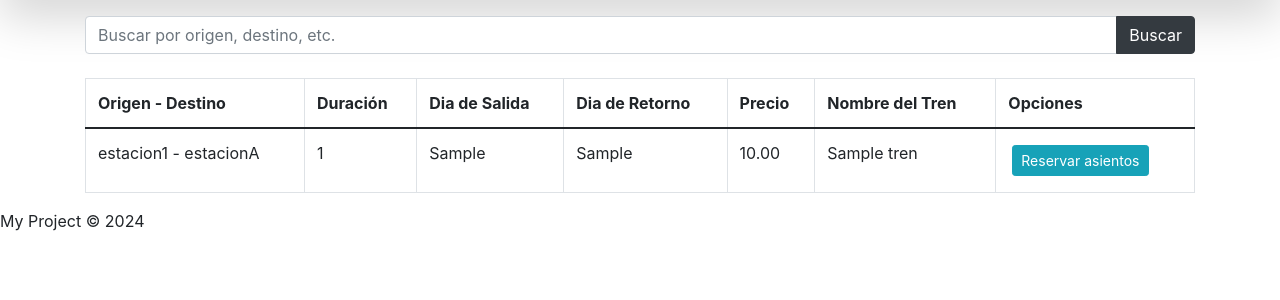
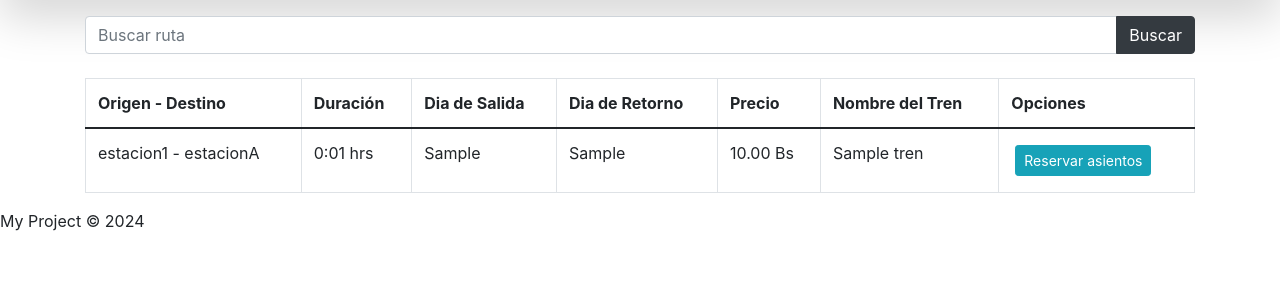
Before and after one commit to GitGiuGin/ReservasVentasTrenes, a Django app: page /rutas/planificaTuViaje/ in a window 1280 px wide. Shown: the part 56-356 px from the top of the page. Run offline with Django 3.2, Linux system fonts and the light colour scheme; tables that the repository leaves empty hold one stand-in row (values such as "Sample post"); some libraries are stand-ins or nearby versions.

Commit message:
Sincronizacion con la rama developer

```diff
--- a/apps/rutas/templates/rutas/rutas_disponibles.html
+++ b/apps/rutas/templates/rutas/rutas_disponibles.html
@@ -4,7 +4,7 @@
 <div class="mt-3">
     <form method="GET" action="{% url 'ruta_disponible' %}" class="mb-4">
         <div class="input-group">
-            <input type="text" name="searchRuta" class="form-control" placeholder="Buscar por origen, destino, etc." value="{{ request.GET.q }}">
+            <input type="text" name="searchRuta" class="form-control" placeholder="Buscar ruta" value="{{ request.GET.searchRuta }}">
             <button class="btn btn-dark" type="submit">Buscar</button>
         </div>
     </form>
@@ -26,10 +26,10 @@
         {% for ruta in rutas %}
             <tr>
                 <td>{{ ruta.origen }} - {{ ruta.destino }}</td>
-                <td>{{ ruta.duracion }}</td>
+                <td>{{ ruta.duracion_formateada }}</td>
                 <td>{{ ruta.dia_salida }}</td>
                 <td>{{ ruta.dia_retorno }}</td>
-                <td>{{ ruta.precio }}</td>
+                <td>{{ ruta.precio_bs }}</td>
                 <td>{{ ruta.tren.nombre }}</td>
                 <td>
                     <a href="reservarAsiento/{{ruta.id}}" class="btn btn-sm btn-info m-1">
--- a/apps/rutas/views.py
+++ b/apps/rutas/views.py
@@ -87,8 +87,7 @@ def rutas_disponibles(request):
 
     if query:
         rutas = rutas.filter(
-            models.Q(origen__icontains=query) |
-            models.Q(destino__icontains=query)
+            models.Q(origen__icontains=query) | models.Q(destino__icontains=query)
         )
 
     return render(request, 'rutas/rutas_disponibles.html', {'rutas': rutas})
```
